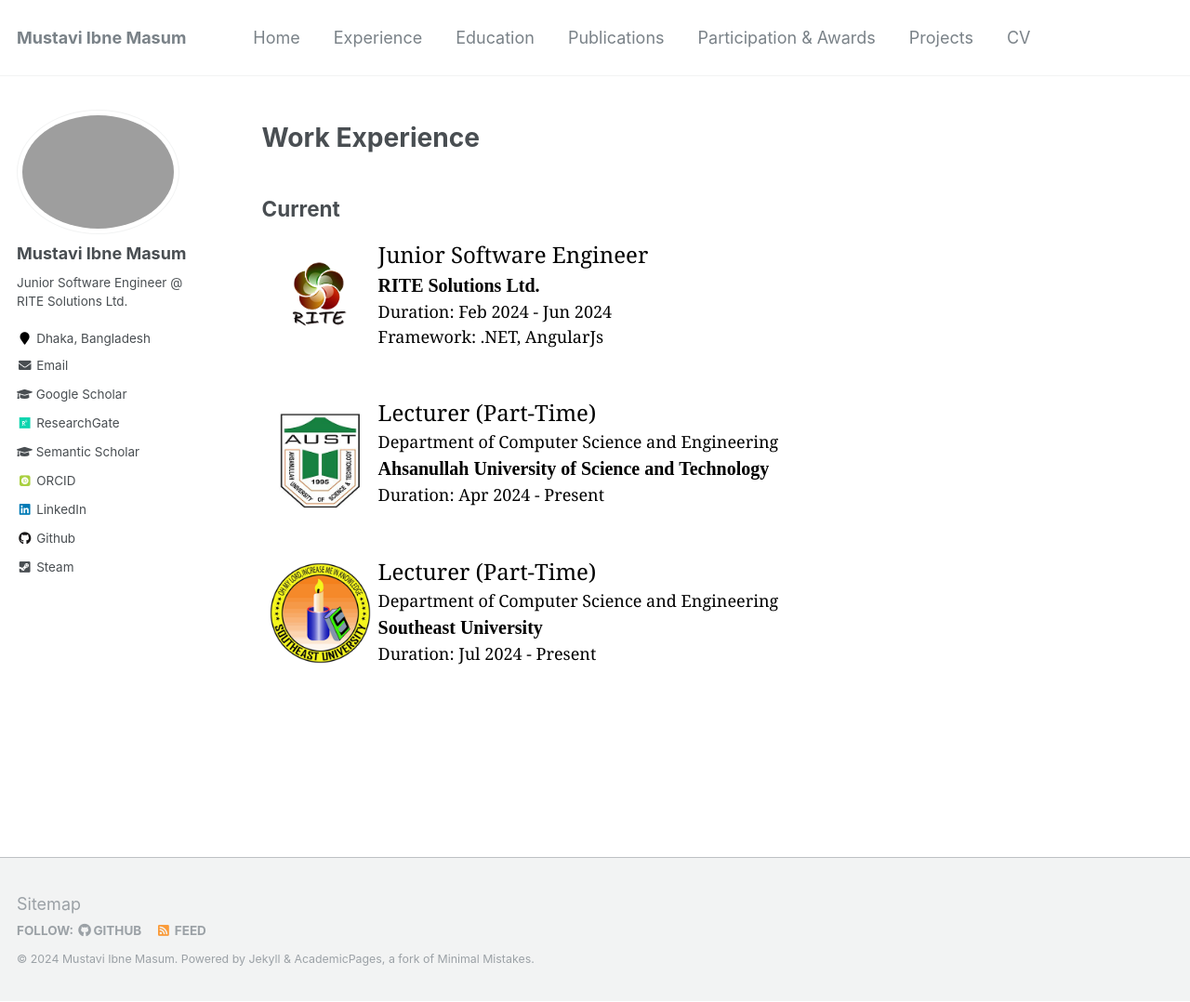
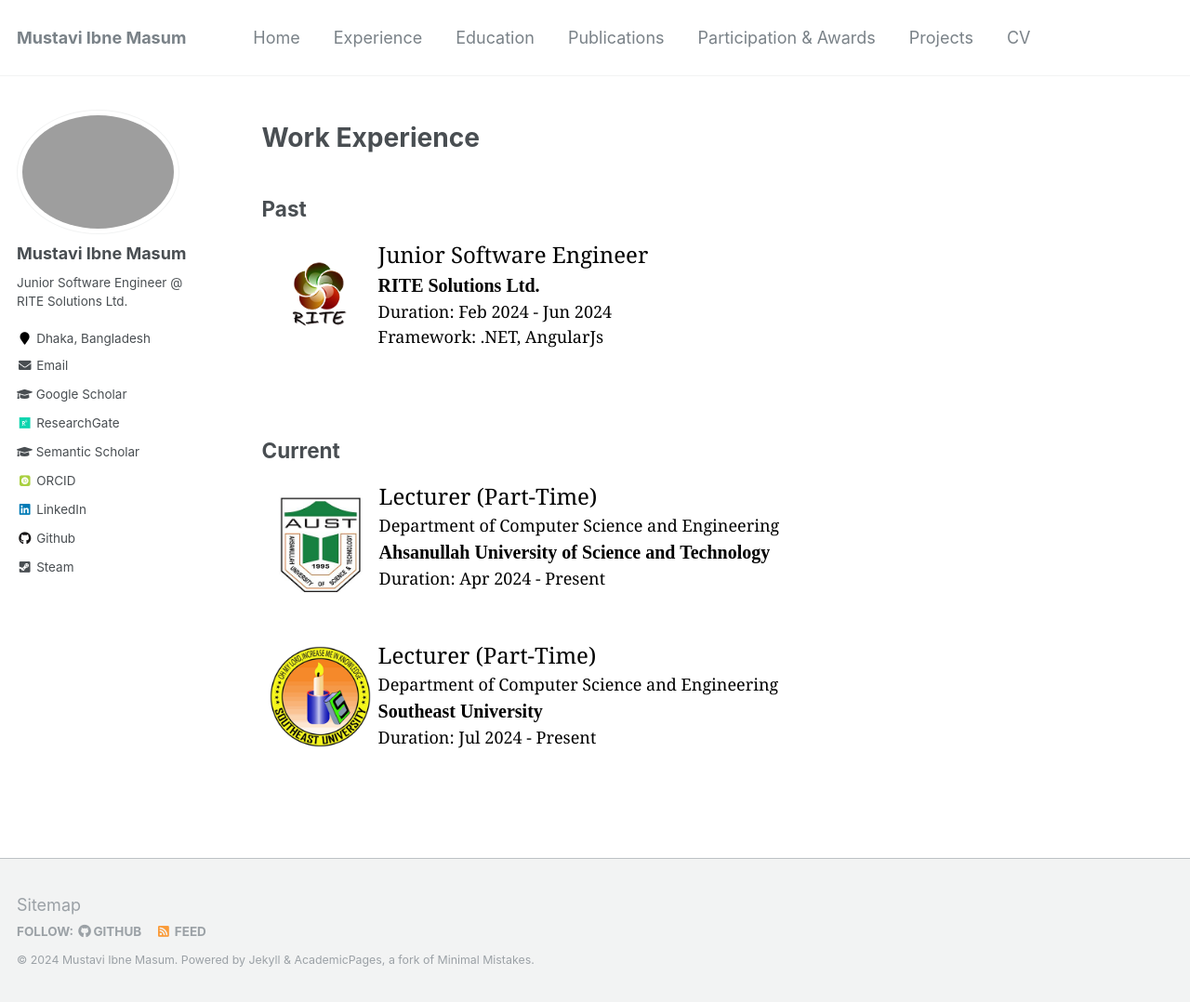
Before and after one commit to Mustavi-Ibne-Masum/mustavi-ibne-masum.github.io, a Jekyll site: the page built from _pages/experience.md, in a window 1280 px wide and 1078 px high. Shown: the whole window at 93% size. Built offline with Jekyll 4.4.1, drawn with Linux system fonts in a browser that asks for light colours; some web fonts are replaced.

Commit message:
Update experience.md

```diff
--- a/_pages/experience.md
+++ b/_pages/experience.md
@@ -6,7 +6,7 @@ author_profile: true
 ---
 
 # Work Experience
-## Current
+## Past
 <img src="/images/LogoRITE.png" style="float:left;width:125px;height:125px;"><span style="font-family:Georgia; color:black;"><span style="font-size:18pt">Junior Software Engineer</span><br/>
 <span style="color:black; font-size:20px; font-family:Calisto MT"><b><a href="https://www.rite.com.bd/" target="_blank" style="color:black;">RITE Solutions Ltd.</a></b></span><br/>
 Duration: Feb 2024 - Jun 2024 <br/>
@@ -14,7 +14,8 @@ Framework: .NET, AngularJs
 </span>
 
 <br/>
-<img src="/images/LogoAust.png" style="float:left;width:125px;height:125px;"><span style="font-family:Georgia; color:black;"><span style="font-size:18pt">Lecturer (Part-Time)</span><br/>
+## Current
+<img src="/images/LogoAust.png" style="float:left;width:126px;height:126px;"><span style="font-family:Georgia; color:black;"><span style="font-size:18pt">Lecturer (Part-Time)</span><br/>
 Department of Computer Science and Engineering<br/>
 <span style="color:black; font-size:20px; font-family:Calisto MT"><b><a href="https://aust.edu" target="_blank" style="color:black;">Ahsanullah University of Science and Technology</a></b></span><br/>
 Duration: Apr 2024 - Present
```
